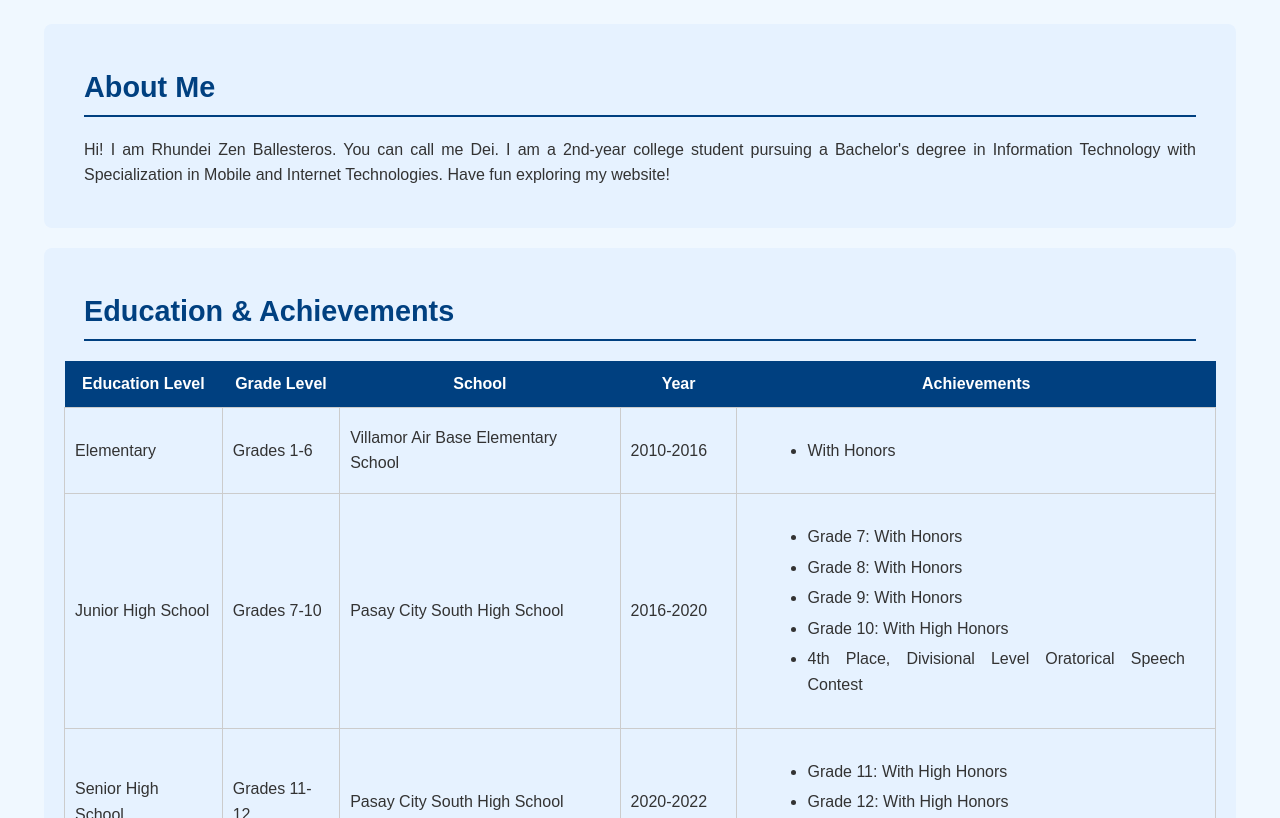
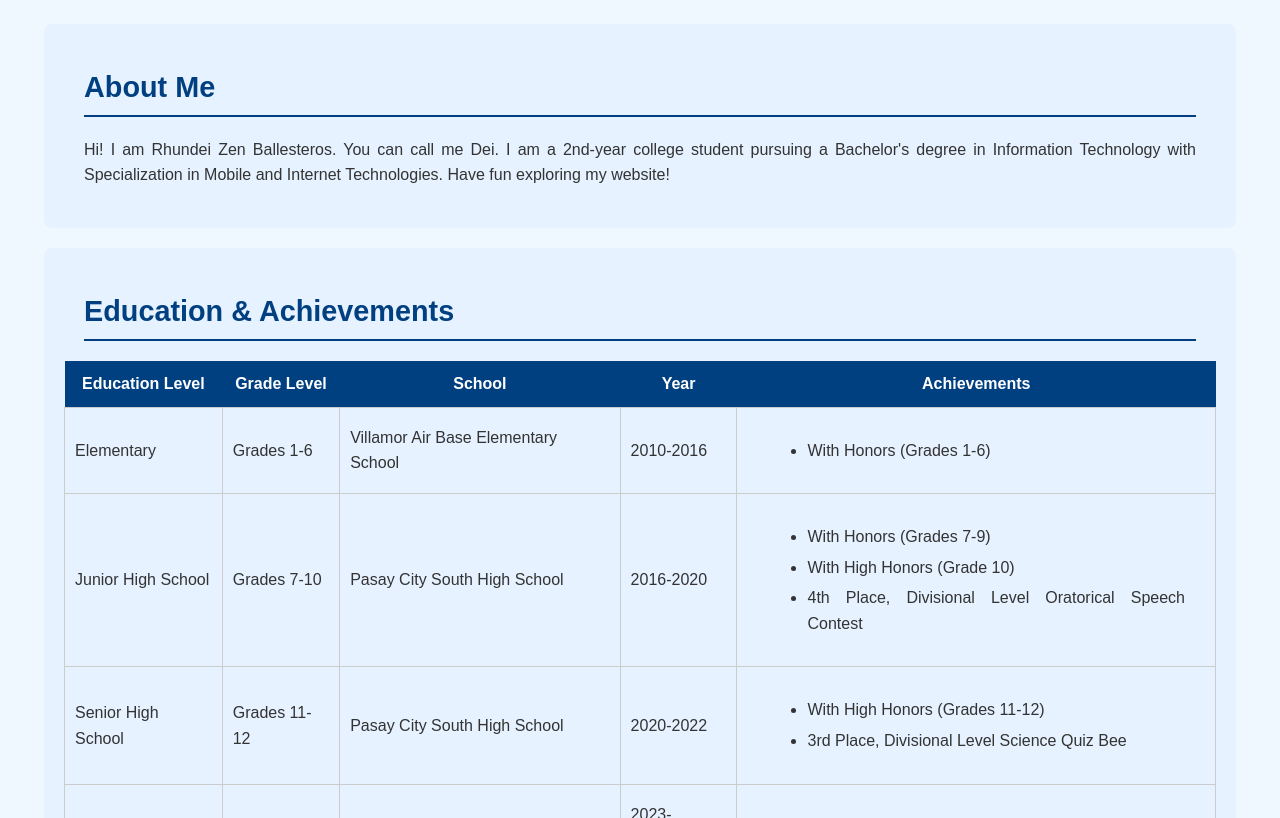
Before and after one commit to rhndzvs/WEBPROG-Personal-Website, a plain HTML site: page home/index.html in a window 1280 px wide. Shown: the part 134-952 px from the top of the page. Drawn offline with Linux system fonts and the light colour scheme.

Commit message:
Update features

```diff
--- a/home/css/mystyle.css
+++ b/home/css/mystyle.css
@@ -26,7 +26,6 @@ h2 {
 }
 
 p, ul, li {
-    font-family: Arial, sans-serif;
     font-size: 1em;
     color: #333;
     margin: 20px;
@@ -46,6 +45,7 @@ section {
 section:hover {
     transform: translateY(-10px);
     box-shadow: 0 4px 10px rgba(0, 0, 0, 0.2);
+    transition: transform 0.4s ease, box-shadow 0.4s ease;
 }
 
 table {
@@ -82,6 +82,8 @@ li {
 }
 
 img {
+    max-width: 100%;
+    height: auto;
     display: block;
     margin: 10px auto;
     border-radius: 8px;
--- a/home/index.html
+++ b/home/index.html
@@ -23,6 +23,7 @@
       <th>Year</th>
       <th>Achievements</th>
     </tr>
+
     <tr>
       <td>Elementary</td>
       <td>Grades 1-6</td>
@@ -30,10 +31,11 @@
       <td>2010-2016</td>
       <td>
         <ul>
-      <li>With Honors</li>
+          <li>With Honors (Grades 1-6)</li>
         </ul>
       </td>
     </tr>
+
     <tr>
       <td>Junior High School</td>
       <td>Grades 7-10</td>
@@ -41,14 +43,13 @@
       <td>2016-2020</td>
       <td>
         <ul>
-      <li>Grade 7: With Honors</li>
-      <li>Grade 8: With Honors</li>
-      <li>Grade 9: With Honors</li>
-      <li>Grade 10: With High Honors</li>
+          <li>With Honors (Grades 7-9)</li>
+          <li>With High Honors (Grade 10)</li>
           <li>4th Place, Divisional Level Oratorical Speech Contest</li>
         </ul>
       </td>
     </tr>
+
     <tr>
       <td>Senior High School</td>
       <td>Grades 11-12</td>
@@ -56,12 +57,12 @@
       <td>2020-2022</td>
       <td>
         <ul>
-      <li>Grade 11: With High Honors</li>
-      <li>Grade 12: With High Honors</li>
+          <li>With High Honors (Grades 11-12)</li>
           <li>3rd Place, Divisional Level Science Quiz Bee</li>
         </ul>
       </td>
     </tr>
+
     <tr>
       <td>College</td>
       <td>1st-2nd Year</td>
@@ -69,7 +70,7 @@
       <td>2023-Present</td>
       <td>
         <ul>
-      <li>1st Year: With Honors</li>
+          <li>With Honors (1st Year)</li>
         </ul>
       </td>
     </tr>
```
Lines whose indentation alone changed are shown as unchanged.
